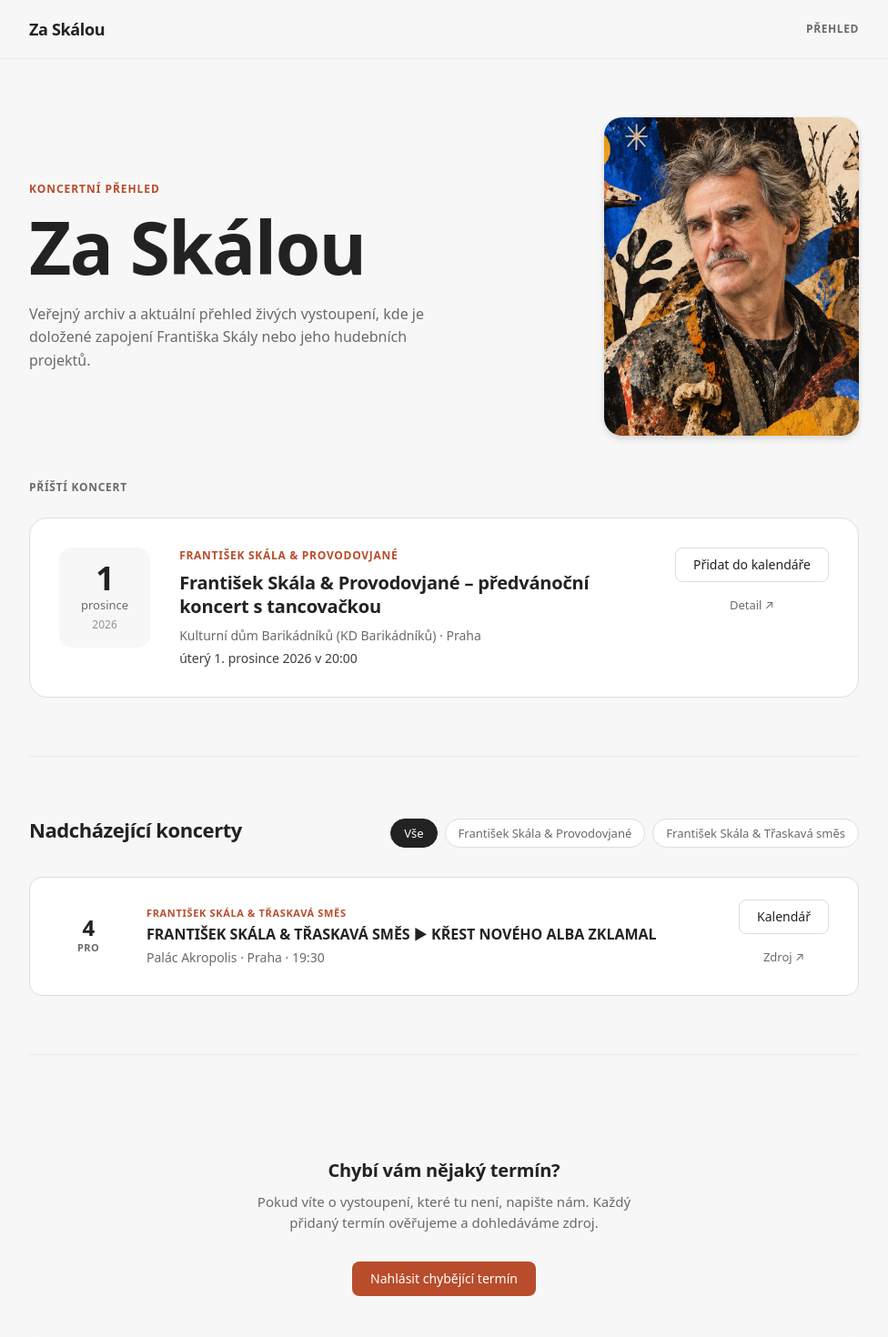
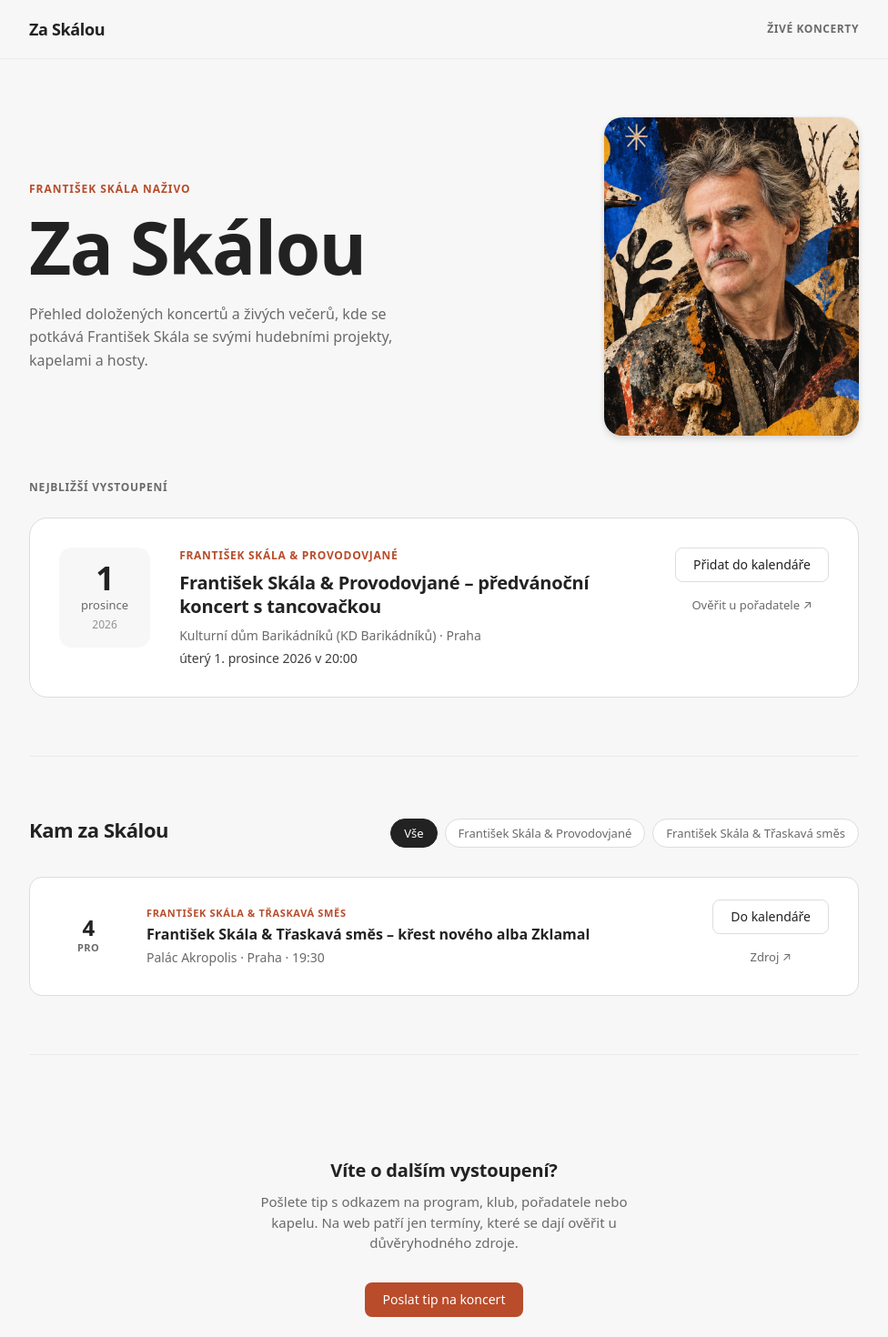
Before and after one commit to mikejenis/zaskalou, a Next.js app: page / in a window 1280 px wide. Shown: the top 1470 px of the page at 91% size, without its empty margins (152-1128 px from the left). Built offline with nearby package versions, Linux system fonts and the light colour scheme.

Commit message:
Refine Czech cultural copy

```diff
--- a/app/layout.tsx
+++ b/app/layout.tsx
@@ -3,7 +3,7 @@ import "./styles.css";
 
 export const metadata: Metadata = {
   title: "Za Skálou",
-  description: "Koncerty a vystoupení spojené s Františkem Skálou."
+  description: "Ověřený přehled koncertů a živých vystoupení Františka Skály a jeho hudebních projektů."
 };
 
 export const viewport: Viewport = {
--- a/app/page.tsx
+++ b/app/page.tsx
@@ -65,11 +65,11 @@ function EventCard({ event }: { event: PublicEvent }) {
         <div className="event-actions">
           {event.ticketUrl && (
             <a className="btn-primary" href={event.ticketUrl} target="_blank" rel="noopener noreferrer">
-              Lístky
+              Vstupenky
             </a>
           )}
           <a className="btn-secondary" href={createGoogleCalendarUrl(event)} target="_blank" rel="noopener noreferrer">
-            Kalendář
+            Do kalendáře
           </a>
           <a className="btn-ghost" href={event.sources[0].url} target="_blank" rel="noopener noreferrer">
             Zdroj ↗
@@ -93,14 +93,14 @@ function FeaturedEvent({ event }: { event: PublicEvent }) {
       <div className="featured-actions">
         {event.ticketUrl && (
           <a className="btn-primary" href={event.ticketUrl} target="_blank" rel="noopener noreferrer">
-            Koupit lístky
+            Vstupenky
           </a>
         )}
         <a className="btn-secondary" href={createGoogleCalendarUrl(event)} target="_blank" rel="noopener noreferrer">
           Přidat do kalendáře
         </a>
         <a className="btn-ghost" href={event.sources[0].url} target="_blank" rel="noopener noreferrer">
-          Detail ↗
+          Ověřit u pořadatele ↗
         </a>
       </div>
     </div>
@@ -143,7 +143,7 @@ export default function Home() {
       <nav className="site-nav">
         <div className="site-nav-inner">
           <span className="site-wordmark">Za Skálou</span>
-          <span className="nav-eyebrow">Přehled</span>
+          <span className="nav-eyebrow">Živé koncerty</span>
         </div>
       </nav>
 
@@ -151,11 +151,11 @@ export default function Home() {
         {/* Hero */}
         <header className="hero">
           <div className="hero-text">
-            <p className="hero-eyebrow">Koncertní přehled</p>
+            <p className="hero-eyebrow">František Skála naživo</p>
             <h1>Za Skálou</h1>
             <p className="hero-subtitle">
-              Veřejný archiv a aktuální přehled živých vystoupení, kde je doložené zapojení
-              Františka Skály nebo jeho hudebních projektů.
+              Přehled doložených koncertů a živých večerů, kde se potkává František Skála
+              se svými hudebními projekty, kapelami a hosty.
             </p>
           </div>
           <div className="hero-photo-wrap">
@@ -171,7 +171,7 @@ export default function Home() {
         {/* Next Concert */}
         {(filteredNext ?? (!activeProject && nextConcert)) && (
           <section className="featured-section" aria-labelledby="next-concert-label">
-            <p className="section-label" id="next-concert-label">Příští koncert</p>
+            <p className="section-label" id="next-concert-label">Nejbližší vystoupení</p>
             <FeaturedEvent event={filteredNext ?? nextConcert!} />
           </section>
         )}
@@ -179,7 +179,7 @@ export default function Home() {
         {/* Upcoming Concerts */}
         <section className="page-section" aria-labelledby="upcoming-label">
           <div className="section-head">
-            <h2 id="upcoming-label">Nadcházející koncerty</h2>
+            <h2 id="upcoming-label">Kam za Skálou</h2>
             {projects.length > 1 && (
               <div className="filter-row" role="group" aria-label="Filtrovat projekt">
                 <button
@@ -204,8 +204,8 @@ export default function Home() {
           {filteredRest.length === 0 && !filteredNext ? (
             <div className="empty-state">
               {upcoming.length === 0
-                ? "Zatím nejsou schválené žádné nadcházející termíny."
-                : "Žádné další termíny pro vybraný projekt."}
+                ? "Zatím nemáme ověřený žádný nadcházející termín."
+                : "Pro vybraný projekt teď nemáme další ověřený termín."}
             </div>
           ) : (
             <ol className="event-list">
@@ -220,7 +220,7 @@ export default function Home() {
         {past.length > 0 && (
           <section className="page-section past-section" aria-labelledby="past-label">
             <div className="section-head">
-              <h2 id="past-label">Minulé koncerty</h2>
+              <h2 id="past-label">Odehráno</h2>
             </div>
             <ol className="event-list">
               {past.map((event) => (
@@ -233,10 +233,10 @@ export default function Home() {
         {/* Missing Concert Submission */}
         <section className="page-section" aria-labelledby="submission-label">
           <div className="submission-section">
-            <h2 id="submission-label">Chybí vám nějaký termín?</h2>
+            <h2 id="submission-label">Víte o dalším vystoupení?</h2>
             <p>
-              Pokud víte o vystoupení, které tu není, napište nám. Každý přidaný termín
-              ověřujeme a dohledáváme zdroj.
+              Pošlete tip s odkazem na program, klub, pořadatele nebo kapelu. Na web patří
+              jen termíny, které se dají ověřit u důvěryhodného zdroje.
             </p>
             <a
               className="btn-primary"
@@ -244,7 +244,7 @@ export default function Home() {
               target="_blank"
               rel="noopener noreferrer"
             >
-              Nahlásit chybějící termín
+              Poslat tip na koncert
             </a>
           </div>
         </section>
@@ -253,7 +253,7 @@ export default function Home() {
       {/* Footer */}
       <footer className="site-footer">
         <div className="site-footer-inner">
-          <p className="footer-copy">© {new Date().getFullYear()} Za Skálou. Data ověřena ze zdrojů.</p>
+          <p className="footer-copy">© {new Date().getFullYear()} Za Skálou. Termíny držíme u ověřených zdrojů.</p>
           <a
             className="footer-link"
             href="https://github.com/michaeljenis/zaskalou"
--- a/data/events.ts
+++ b/data/events.ts
@@ -20,7 +20,7 @@ export const events: PublicEvent[] = [
   },
   {
     "id": "2026-12-04-palac-akropolis-prague-frantisek-skala-and-traskava-smes-frantisek-skala-and-traskava",
-    "title": "FRANTIŠEK SKÁLA & TŘASKAVÁ SMĚS ► KŘEST NOVÉHO ALBA ZKLAMAL",
+    "title": "František Skála & Třaskavá směs – křest nového alba Zklamal",
     "project": "František Skála & Třaskavá směs",
     "date": "2026-12-04",
     "startTime": "19:30",
```
